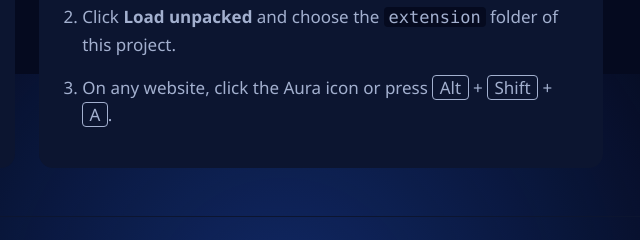
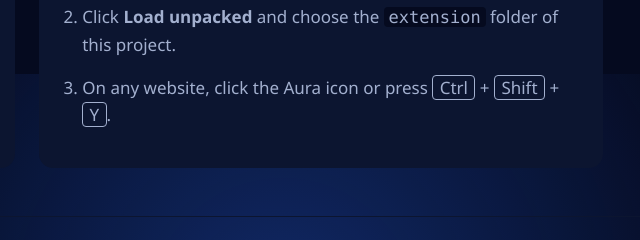
Before and after one commit to JainUzakgezgini/aura-recreation, a browser extension: page static/index.html in a window 1280 px wide. Shown: the part 2326-2566 px from the top of the page, 613-1253 px from the left. Drawn offline with Linux system fonts and the light colour scheme; no server answers.

Commit message:
Update keyboard shortcut to Ctrl+Shift+Y

```diff
--- a/extension/background.js
+++ b/extension/background.js
@@ -1,7 +1,7 @@
 /* =========================================================
    AURA REAL MODE - Chrome extension (background script)
    When the user clicks the Aura icon in the toolbar
-   (or presses Alt+Shift+A), we run the same auraRealMode()
+   (or presses Ctrl+Shift+Y), we run the same auraRealMode()
    function as the bookmarklet on the current page.
 
    Permissions are kept as small as possible:
--- a/static/index.html
+++ b/static/index.html
@@ -187,7 +187,7 @@
           <ol class="steps">
             <li>Open <code>chrome://extensions</code> and turn on <strong>Developer mode</strong>.</li>
             <li>Click <strong>Load unpacked</strong> and choose the <code>extension</code> folder of this project.</li>
-            <li>On any website, click the Aura icon or press <kbd>Alt</kbd> + <kbd>Shift</kbd> + <kbd>A</kbd>.</li>
+            <li>On any website, click the Aura icon or press <kbd>Ctrl</kbd> + <kbd>Shift</kbd> + <kbd>Y</kbd>.</li>
           </ol>
         </article>
       </div>
```
Also changed, not shown: extension/manifest.json.
